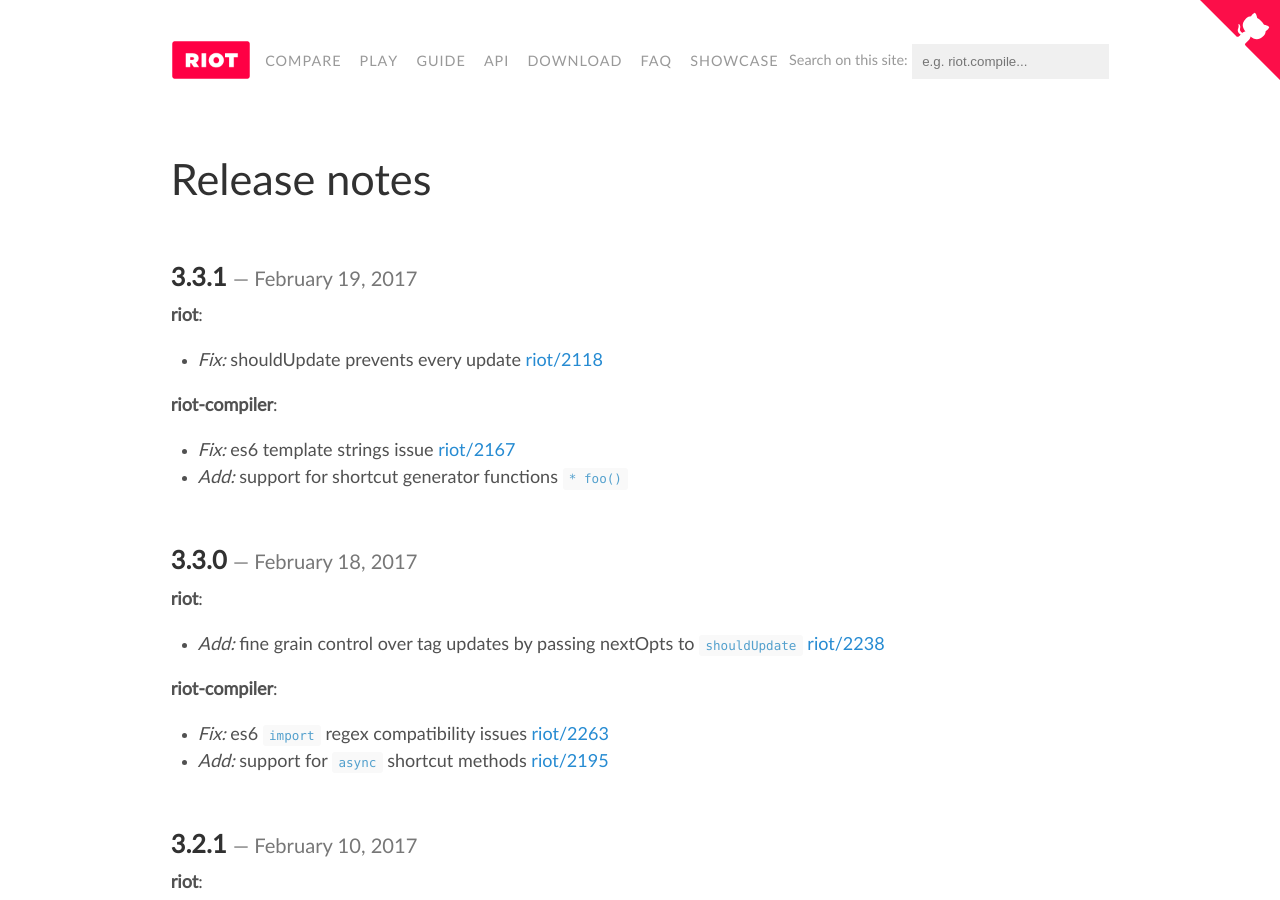
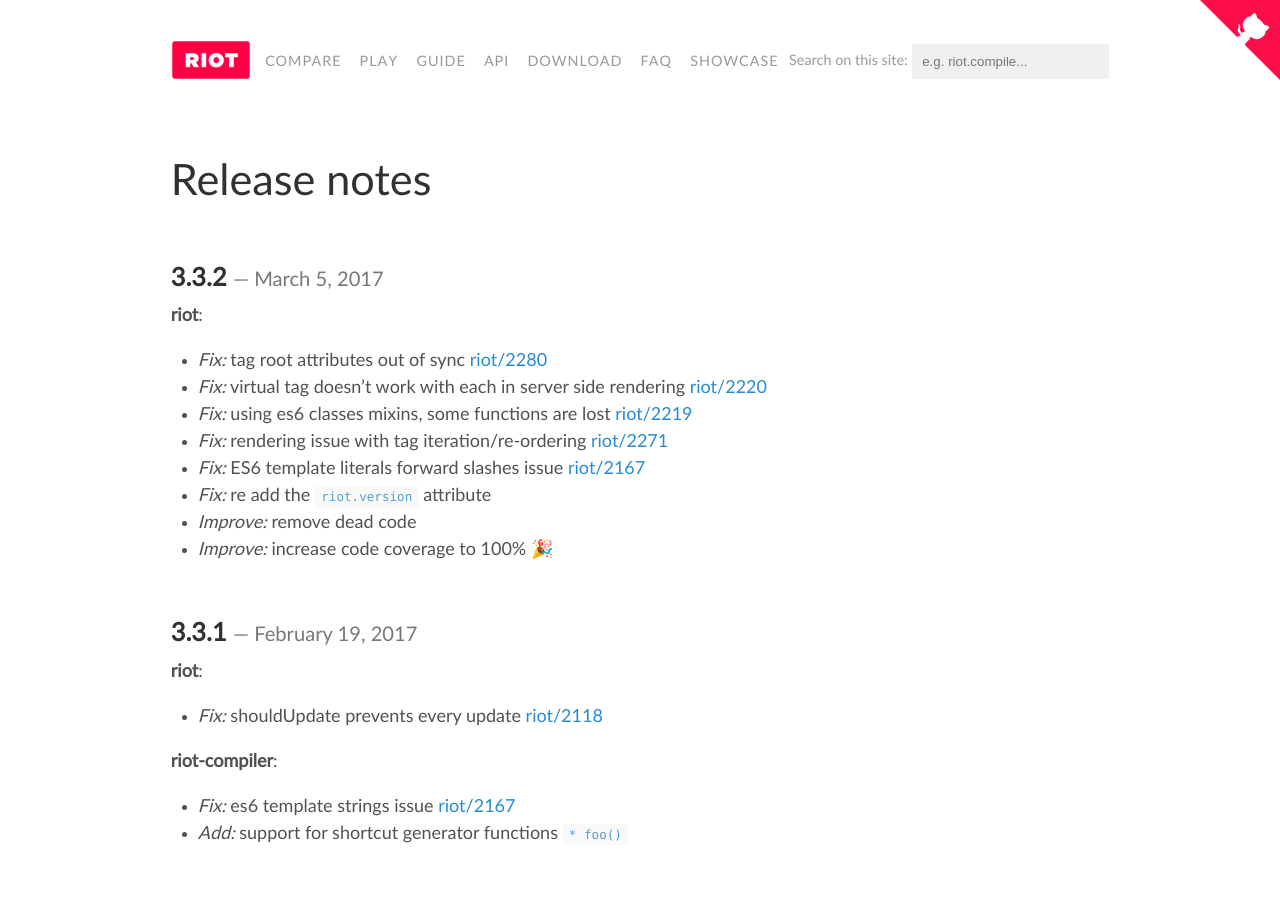
Before and after one commit to riot/riot.github.io, a Jekyll site: the page built from release-notes.md, in a window 1280 px wide and 900 px high. Built offline with Jekyll 4.4.1, drawn with Linux system fonts in a browser that asks for light colours; nearby versions of some CDN libraries; emoji names are drawn with the system emoji font; comment, search, counter and statistics services are not loaded.

Commit message:
added: release notes

```diff
--- a/_config.yml
+++ b/_config.yml
@@ -42,17 +42,17 @@
 minor_version:       3.2
 v2_minor_version:    2.6
 
-version:             3.3.1
+version:             3.3.2
 v2_version:          2.6.7
-release_date:        February 19
-version_slurp:       Async shortcut functions and enhanced `shouldUpdate` method
+release_date:        March 5
+version_slurp:       100% Code Coverage
 v2_version_slurp:    Fix rendering of tags containing SVGs
 repo:                https://github.com/riot/riot
 twitter_account:     https://twitter.com/riotjs_
 gitter:              https://gitter.im/riot/riot
 # Vars needed for the compare.md page
 
-size_min:            10.20
+size_min:            9.73
 riot_route_size_min: 1.77
 
 polymer:
--- a/release-notes.md
+++ b/release-notes.md
@@ -5,6 +5,19 @@
 ---
 
 # {{ page.title }}
+
+## 3.3.2 *March 5, 2017*
+
+__riot__:
+
+  - _Fix:_ tag root attributes out of sync [riot/2280](https://github.com/riot/riot/issues/2280)
+  - _Fix:_ virtual tag doesn't work with each in server side rendering [riot/2220](https://github.com/riot/riot/issues/2220)
+  - _Fix:_ using es6 classes mixins, some functions are lost [riot/2219](https://github.com/riot/riot/issues/2219)
+  - _Fix:_ rendering issue with tag iteration/re-ordering [riot/2271](https://github.com/riot/riot/issues/2271)
+  - _Fix:_ ES6 template literals forward slashes issue [riot/2167](https://github.com/riot/riot/issues/2167)
+  - _Fix:_ re add the `riot.version` attribute
+  - _Improve:_ remove dead code
+  - _Improve:_ increase code coverage to 100% :tada:
 
 ## 3.3.1 *February 19, 2017*
 
```
Also changed, not shown: api/index.md (+8 -6 lines).
